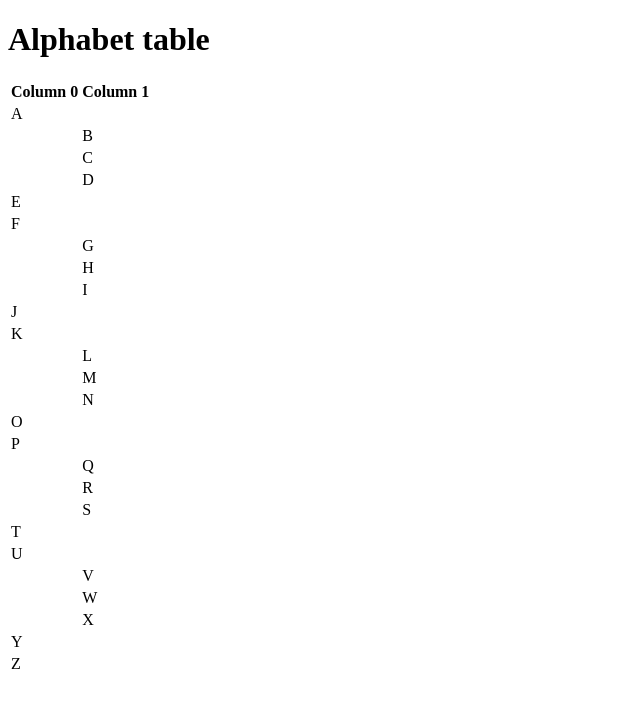
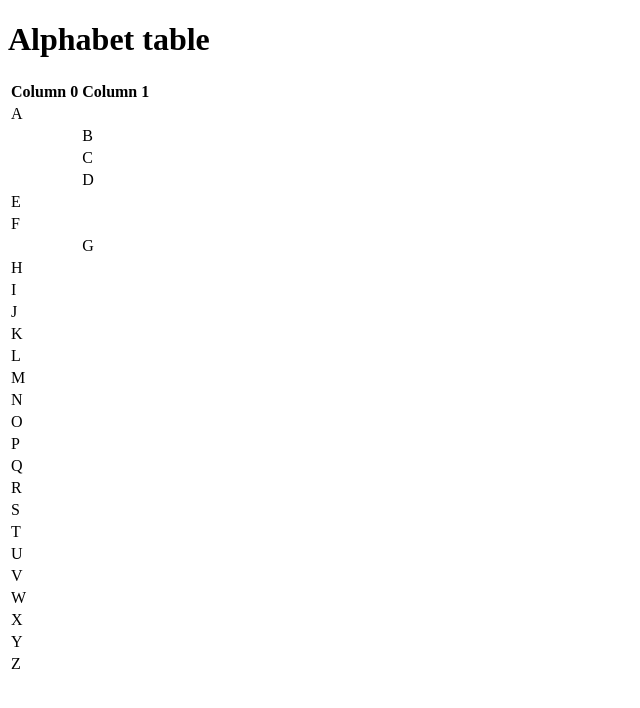
Before and after one commit to comp426-2022-fall/a01-akarki123, a website: page public/index.html in a window 1280 px wide. Shown: the whole page, without its empty margins (0-640 px from the left). Drawn offline with Linux system fonts and the light colour scheme.

Commit message:
Fixed errors in server.js and index.html

```diff
--- a/public/index.html
+++ b/public/index.html
@@ -37,10 +37,10 @@
     						<td></td><td>G</td>
   					</tr>
 					<tr>
-    						<td></td><td>H</td>
+						<td>H</td><td></td>
 				  	</tr>
 					<tr>
-    						<td></td><td>I</td>
+						<td>I</td><td></td>
 				  	</tr>
 					<tr>
 						<td>J</td><td></td>
@@ -49,13 +49,13 @@
 						<td>K</td><td></td>
 				  	</tr>
 					<tr>
-    						<td></td><td>L</td>
+						<td>L</td><td></td>
 				  	</tr>
 					<tr>
-    						<td></td><td>M</td>
+						<td>M</td><td></td>
 				  	</tr>
 					<tr>
-    						<td></td><td>N</td>
+						<td>N</td><td></td>
 				  	</tr>
 					<tr>
 						<td>O</td><td></td>
@@ -64,13 +64,13 @@
 						<td>P</td><td></td>
 				  	</tr>
 					<tr>
-    						<td></td><td>Q</td>
+						<td>Q</td><td></td>
 				  	</tr>
 					<tr>
-    						<td></td><td>R</td>
+						<td>R</td><td></td>
 				  	</tr>
 					<tr>
-    						<td></td><td>S</td>
+						<td>S</td><td></td>
 				  	</tr>
 					<tr>
 						<td>T</td><td></td>
@@ -79,13 +79,13 @@
 						<td>U</td><td></td>
 				  	</tr>
 					<tr>
-    						<td></td><td>V</td>
+						<td>V</td><td></td>
 				  	</tr>
 					<tr>
-    						<td></td><td>W</td>
+						<td>W</td><td></td>
 				  	</tr>
 					<tr>
-    						<td></td><td>X</td>
+						<td>X</td><td></td>
 				  	</tr>
 					<tr>
 						<td>Y</td><td></td>
--- a/server.js
+++ b/server.js
@@ -13,8 +13,7 @@ const port = args.port || 3000;
 // Use the documentation for the Node.js `fs` module.
 // The function must read a file located at `./public/index.html` and do some stuff with it.
 // The stuff that should be inside this function is all below.
-fs.readFILE('./public/index.html', 'utf8', (err, data) => {
-	a
+fs.readFile('./public/index.html', 'utf8', (err, data) => {
 	// If there is an error, put it on the console error and return.
 	// Do not be nice about exiting.
 	if (err) {
@@ -27,7 +26,7 @@ fs.readFILE('./public/index.html', 'utf8', (err, data) => {
 	// 1. status code 200,
 	// 2. set a header with content type `text/html`, and
 	// 3. end with the data that you are reading in from ./public/index.html.
-	const server = http.create.Server((req, res) => {
+	const server = http.createServer((req, res) => {
 		res.statusCode = 200;
 		res.setHeader('Content-Type', 'text/html');
 		res.end(data);
```
Lines whose indentation alone changed are shown as unchanged.
